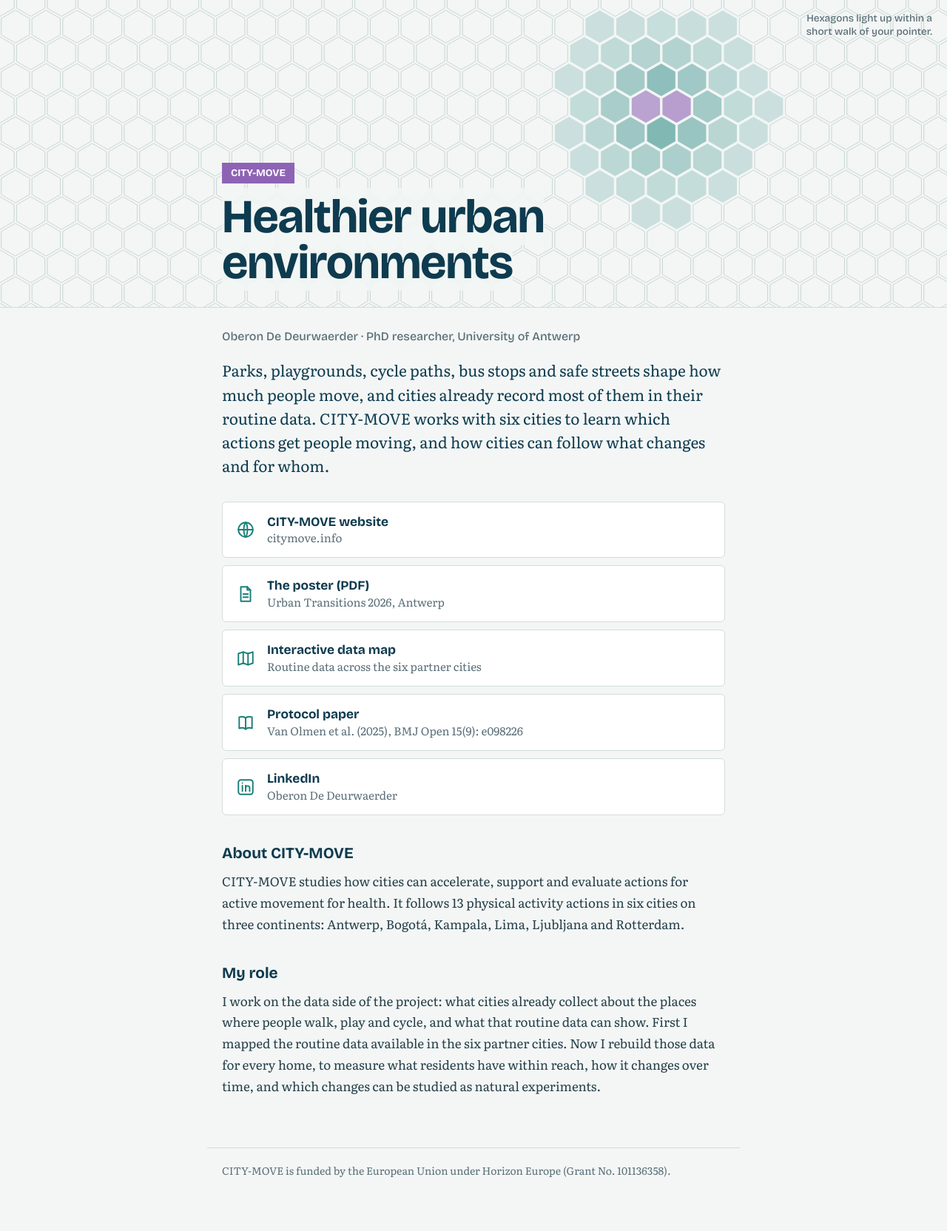
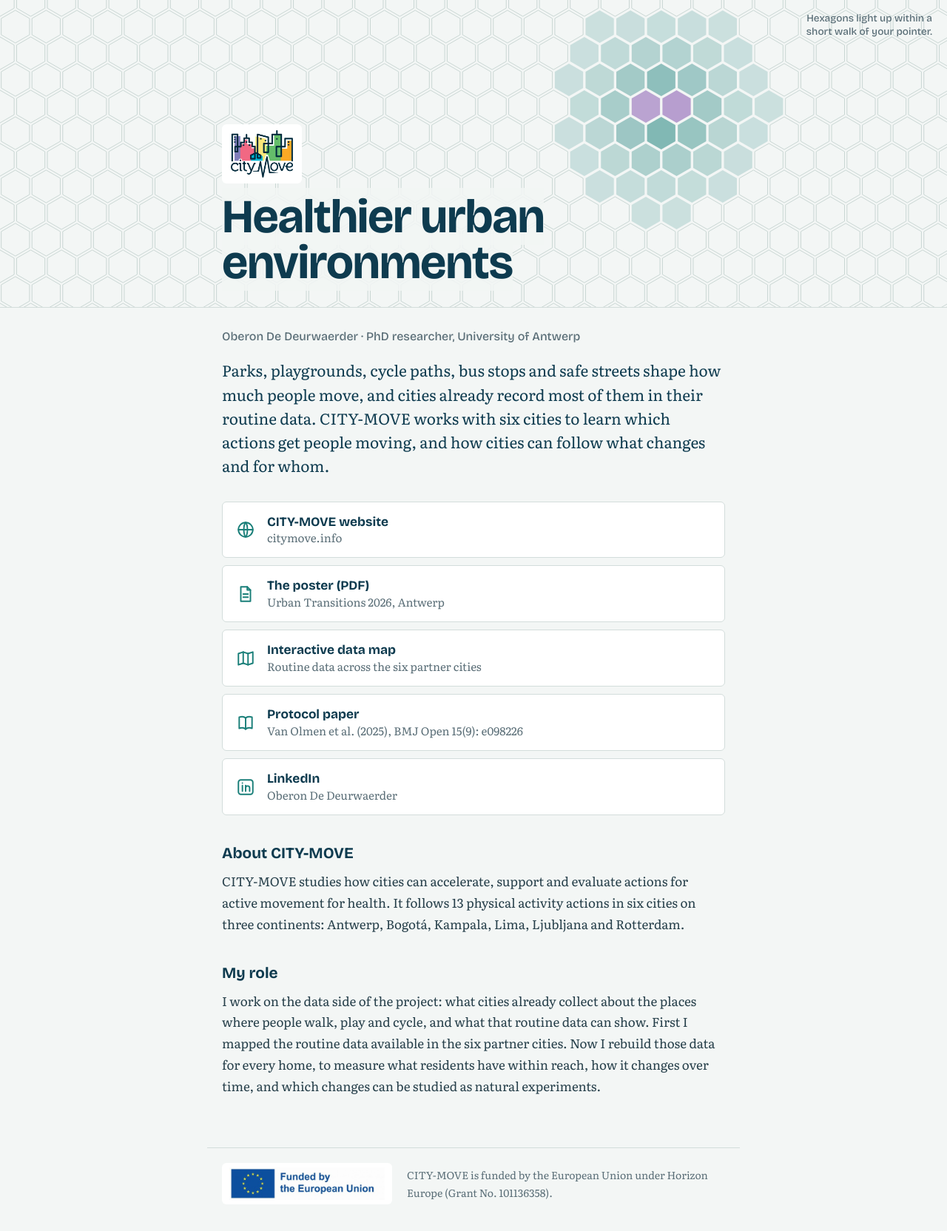
Before and after one commit to Oberon-DD/citymove_data_map, a plain HTML site: page poster/index.html in a window 1280 px wide. Shown: the whole page at 74% size. Before the commit the page ends 1626 px from the top, so only its background shows below. Drawn offline with nearby package versions, Linux system fonts and the light colour scheme.

Commit message:
Poster landing page: CITY-MOVE and EU logos

```diff
--- a/poster/index.html
+++ b/poster/index.html
@@ -19,7 +19,8 @@ a:focus-visible{outline:3px solid var(--violet);outline-offset:3px;border-radius
 .hero{position:relative;height:min(52vh,460px);min-height:300px;overflow:hidden;border-bottom:1px solid var(--rule);touch-action:pan-y}
 #field{position:absolute;inset:0;width:100%;height:100%;display:block}
 .hero-inner{position:absolute;left:0;right:0;bottom:0;max-width:720px;margin:0 auto;padding:0 20px 28px;pointer-events:none}
-.tag{display:inline-block;background:var(--violet);color:#fff;font:700 .85rem/1 'Bricolage Grotesque',system-ui,sans-serif;padding:7px 12px;margin-bottom:14px}
+.logo{display:inline-block;background:#fff;padding:8px 12px;border-radius:6px;margin-bottom:14px;line-height:0}
+.logo img{height:64px;width:auto}
 h1{font:700 clamp(2.3rem,9vw,4rem)/0.98 'Bricolage Grotesque',system-ui,sans-serif;letter-spacing:-0.02em;color:var(--ink);margin:0;max-width:11ch}
 h1 span{background:color-mix(in srgb,var(--ground) 85%,transparent);box-decoration-break:clone;-webkit-box-decoration-break:clone}
 .hint{position:absolute;right:20px;top:16px;font:500 .85rem/1.35 'Bricolage Grotesque',system-ui,sans-serif;color:var(--muted);max-width:20ch;text-align:right;pointer-events:none}
@@ -35,7 +36,10 @@ p{margin:0 0 12px}
 .links a:hover{border-color:var(--teal)}
 .links svg{width:26px;height:26px;stroke:var(--teal);fill:none;stroke-width:1.8;stroke-linecap:round;stroke-linejoin:round;grid-row:span 2}
 .links small{font:400 .95rem/1.4 Literata,Georgia,serif;color:var(--muted)}
-footer{max-width:720px;margin:0 auto;padding:18px 20px 32px;color:var(--muted);font-size:.88rem;border-top:1px solid var(--rule)}
+footer{max-width:720px;margin:0 auto;padding:20px 20px 36px;color:var(--muted);font-size:.88rem;border-top:1px solid var(--rule);display:flex;flex-wrap:wrap;gap:14px 20px;align-items:center}
+footer .eu{background:#fff;padding:6px 10px;border-radius:6px;line-height:0}
+footer .eu img{height:44px;width:auto}
+footer p{margin:0;flex:1 1 220px}
 @media (max-width:600px){.hint{display:none}}
 @media (prefers-reduced-motion: reduce){.links a{transition:none}}
 </style>
@@ -45,7 +49,7 @@ footer{max-width:720px;margin:0 auto;padding:18px 20px 32px;color:var(--muted);f
   <canvas id="field" aria-hidden="true"></canvas>
   <p class="hint">Hexagons light up within a short walk of your pointer.</p>
   <div class="hero-inner">
-    <span class="tag">CITY-MOVE</span>
+    <span class="logo"><img src="citymove_logo.png" alt="CITY-MOVE" width="84" height="64"></span>
     <h1><span>Healthier urban environments</span></h1>
   </div>
 </header>
@@ -79,7 +83,7 @@ footer{max-width:720px;margin:0 auto;padding:18px 20px 32px;color:var(--muted);f
   <p>I work on the data side of the project: what cities already collect about the places where people walk, play and cycle, and what that routine data can show. First I mapped the routine data available in the six partner cities. Now I rebuild those data for every home, to measure what residents have within reach, how it changes over time, and which changes can be studied as natural experiments.</p>
 </main>
 
-<footer>CITY-MOVE is funded by the European Union under Horizon Europe (Grant No. 101136358).</footer>
+<footer><span class="eu"><img src="eu_funded.jpg" alt="Funded by the European Union" width="210" height="44"></span><p>CITY-MOVE is funded by the European Union under Horizon Europe (Grant No. 101136358).</p></footer>
 
 <script>
 (() => {
```
Also changed, not shown: poster/citymove_logo.png (added), poster/eu_funded.jpg (added).
